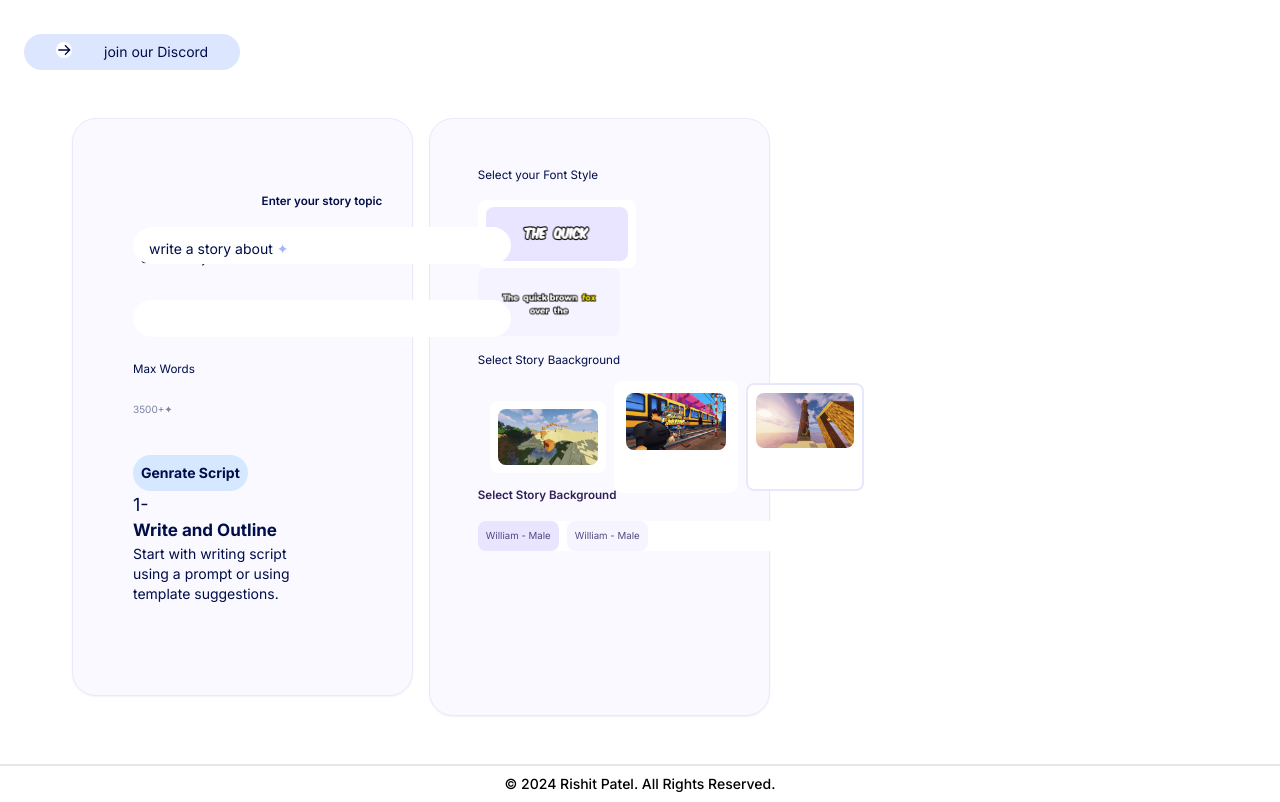
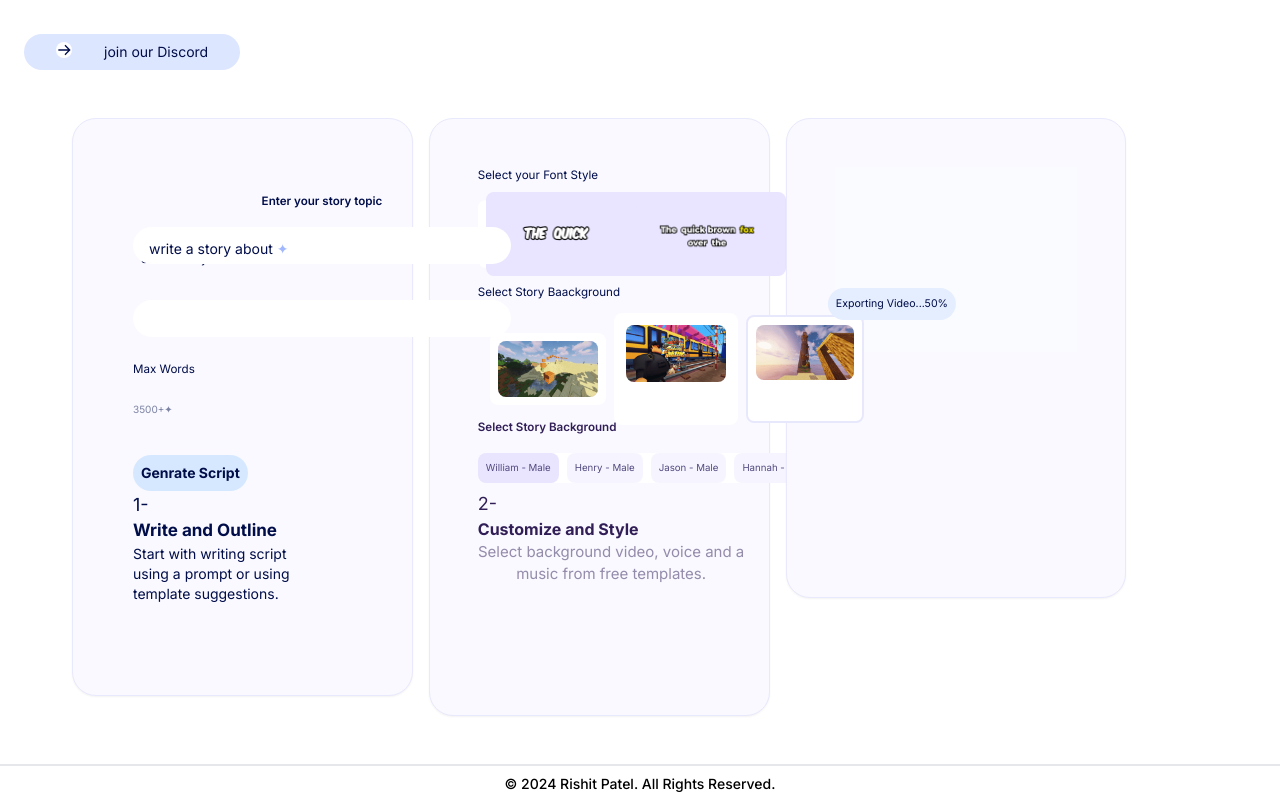
Before and after one commit to masterajima/crayo.ai, a Next.js app: page / in a window 1280 px wide. Shown: the part 963-1765 px from the top of the page. Built offline with nearby package versions, Linux system fonts and the light colour scheme.

Commit message:
add third card with button

```diff
--- a/src/components/ui/home/features.js
+++ b/src/components/ui/home/features.js
@@ -52,19 +52,17 @@ const FeaturesPage = () => {
           <p className='text-[#000d49] text-[11.64px] '>Select your Font Style</p>
           <div className='border-[#e8e8fd] bg-white flex flex-col items-start justify-start gap-2 p-2 rounded-lg mt-4'>
             <div className='flex items-center justify-centr h-[52px] gap-[7px] border-[#e8e8fd]'>
-              <div className='flex items-center justify-center bg-[#e9e4ff] p-2 gap-2 rounded-lg border-[#e8e8fd]'>
+              <div className='flex items-center justify-center bg-[#e9e4ff] p-2  rounded-lg border-[#e8e8fd] gap-4'>
                 <div className='w-[126px] relative flex'>
                   <Image
                     src='/assets/images/quick.avif'
-                    alt=''
+                    alt='quick'
                     width={126}
                     height={126}
                     className='object-fill object-center'
                   />
                 </div>
-              </div>
-            </div>
-          </div>
+
                 <div className='flex items-center p-2 gap-2 rounded-lg bg-[#e9e5ff4d] border-[#e8e8fd]'>
                   <div className='flex items-center justify-center h-[52px] gap-[7px] border-[#e8e8fd]'>
                     <div className='flex w-[126px]'>
@@ -74,6 +72,9 @@ const FeaturesPage = () => {
                         width={126}
                         height={126}
                       />
+                    </div>
+                  </div>
+                </div>
               </div>
             </div>
           </div>
@@ -148,10 +149,50 @@ const FeaturesPage = () => {
                   <p className='text-[9.7px] text-[#51497f]'>William - Male</p>
                 </div>
                 <div className='flex items-center justify-center p-2 rounded-lg bg-[#E9E5FF66]'>
-                  <p className='text-[9.7px] text-[#51497f]'>William - Male</p>
+                  <p className='text-[9.7px] text-[#51497f]'>Henry - Male</p>
+                </div>
+                <div className='flex items-center justify-center p-2 rounded-lg bg-[#E9E5FF66]'>
+                  <p className='text-[9.7px] text-[#51497f]'>Jason - Male</p>
+                </div>
+                <div className='flex items-center justify-center p-2 rounded-lg bg-[#E9E5FF66]'>
+                  <p className='text-[9.7px] text-[#51497f]'>Hannah - Male</p>
                 </div>
               </div>
             </div>
+          </div>
+          <div className='flex flex-col items-start justify-start gap-4'>
+            <p className='text-[#311e57] text-[18px]'>2-</p>
+          </div>
+          <div className='flex flex-col items-start justify-start'>
+            <h3 className='text-[#311e57] font-bold'>Customize and Style</h3>
+          </div>
+          <div className=''>
+            <p className='text-[#311E5780] text-[15px] w-2/3'>
+              Select background video, voice and a music from free templates.
+            </p>
+          </div>
+        </div>
+      </CardComponent>
+      <CardComponent className='h-[480px] w-[30%]'>
+        <div className='flex flex-col items-center justify-center p-8 gap-4 border-[#e9f0ff] bg-[#f9fbff]'>
+          <svg
+            width='0'
+            height='0'>
+            <symbol
+              id='svg-1548840394_4038'
+              viewBox='0 0 100 100'></symbol>
+          </svg>
+
+          <svg
+            style={{ width: '100%', height: '100%' }}
+            viewBox='0 0 786 252'
+            preserveAspectRatio='none'
+            width='100%'
+            height='100%'>
+            <use href='#svg-1548840394_4038' />
+          </svg>
+          <div className='flex  items-center justify-center translate-x-[-50%] p-2 bg-[#e4eeff] border-[#e9f0ff] rounded-full'>
+            <p className='text-[10.6px] text-[#000d49]'>Exporting Video...50%</p>
           </div>
         </div>
       </CardComponent>
```
Lines whose indentation alone changed are shown as unchanged.
